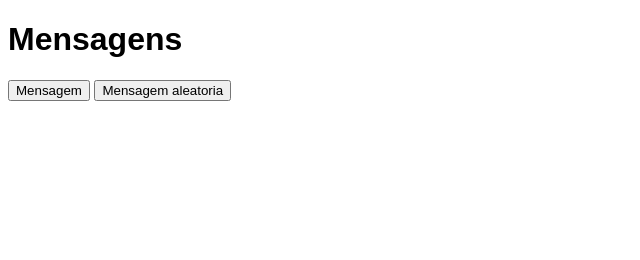
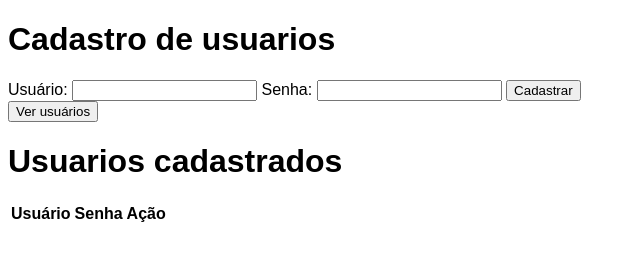
Before and after one commit to niloribeiro-rgb/arrey-10-03-26, a plain HTML site: page index.html in a window 1280 px wide. Shown: the whole page, without its empty margins (0-640 px from the left). Drawn offline with Linux system fonts and the light colour scheme.

Commit message:
bug fix on button delete user("excluir")
botei id no table body pq nao da div

```diff
--- a/index.html
+++ b/index.html
@@ -4,25 +4,38 @@
 <head>
     <meta charset="UTF-8">
     <meta name="viewport" content="width=device-width, initial-scale=1.0">
-    <title>Frases inspiradoras</title>
+    <title>usuarios</title>
     <link rel="stylesheet" href="css/style.css">
     <script src="js/script.js" defer></script>
 </head>
 
 <body>
-    <!-- <input type="text" id="maisUm"> <br>
-    <button type="button" onclick="add()">adicionar</button> <br>
-    <button type="button" onclick="exibirLista()">exibir</button> <br>
-    <ul id="lista"></ul> -->
+    <h1>Cadastro de usuarios</h1>
+    <div class="inputContainer">
+        <label for="usuario">Usuário:</label>
+        <input type="text" id="usuario">
+        <label for="senha:">Senha:</label>
+        <input type="password" id="senha">
+        <button onclick="cadastrar()">Cadastrar</button>
+    </div>
 
-    <h1>Mensagens</h1>
-    <div class="container1" id="fs"></div>
+    <button onclick="seeUsuarios()">Ver usuários</button>
+    <h1>Usuarios cadastrados</h1>
+    <table>
+        <thead>
+            <!-- table head -->
+            <tr>
+                <th>Usuário</th>
+                <th>Senha</th>
+                <th>Ação</th>
+            </tr>
+        </thead>
+        <tbody id="tabela">
+            <!-- table body -->
+             <!-- botei id no table body pq nao da div -->
 
-    <div class="container2">
-    </div>
-    <button onclick="msg()">Mensagem</button>
-    <button onclick="msgRandow()">Mensagem aleatoria</button>
+        </tbody>
+    </table>
 </body>
 
-
 </html>
```
